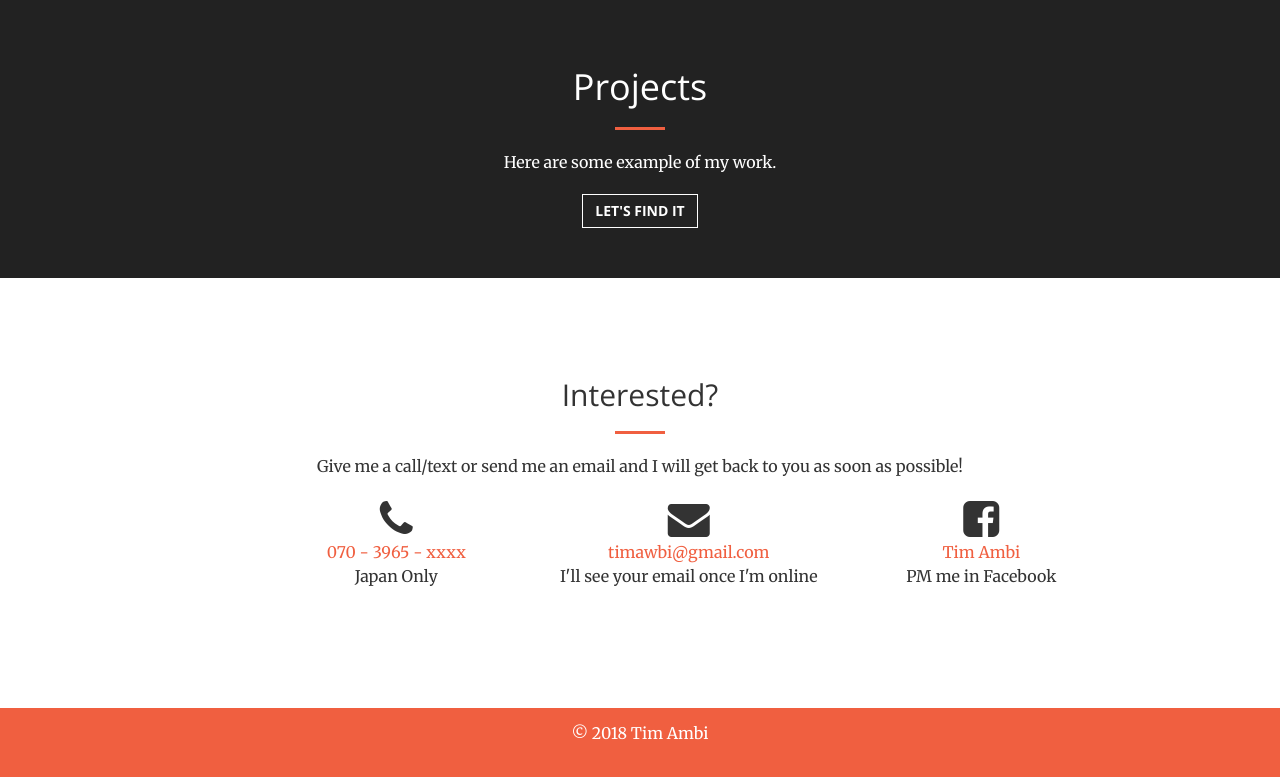
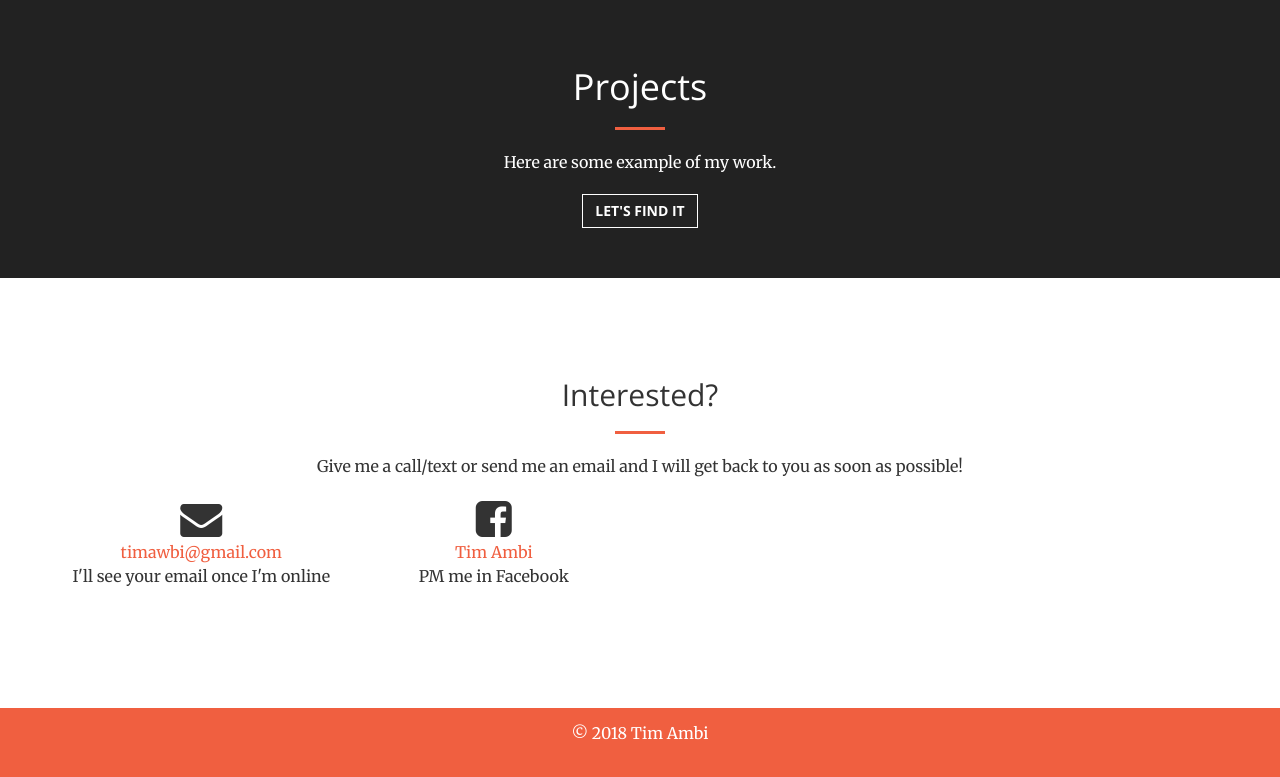
Before and after one commit to timvma/me, a plain HTML site: page index.html in a window 1280 px wide. Shown: the part 3171-3948 px from the top of the page. Drawn offline with nearby package versions, Linux system fonts and the light colour scheme.

Commit message:
remove number

```diff
--- a/index.html
+++ b/index.html
@@ -274,10 +274,7 @@
                     <hr class="primary">
                     <p>Give me a call/text or send me an email and I will get back to you as soon as possible!</p>
                 </div>
-                <div class="col-lg-3 col-lg-offset-2 col-sm-3 col-sm-offset-1 text-center">
-                    <i class="fa fa-phone fa-3x sr-contact"></i>
-                    <p><a href="#contact">070 - 3965 - xxxx</a> <br>Japan Only</p>
-                </div>
+
                 <div class="col-lg-3 col-sm-3 text-center">
                     <i class="fa fa-envelope fa-3x sr-contact"></i>
                     <p><a href="mailto:timawbi@gmail.com">timawbi@gmail.com</a><br>I'll see your email once I'm online</p>
```
